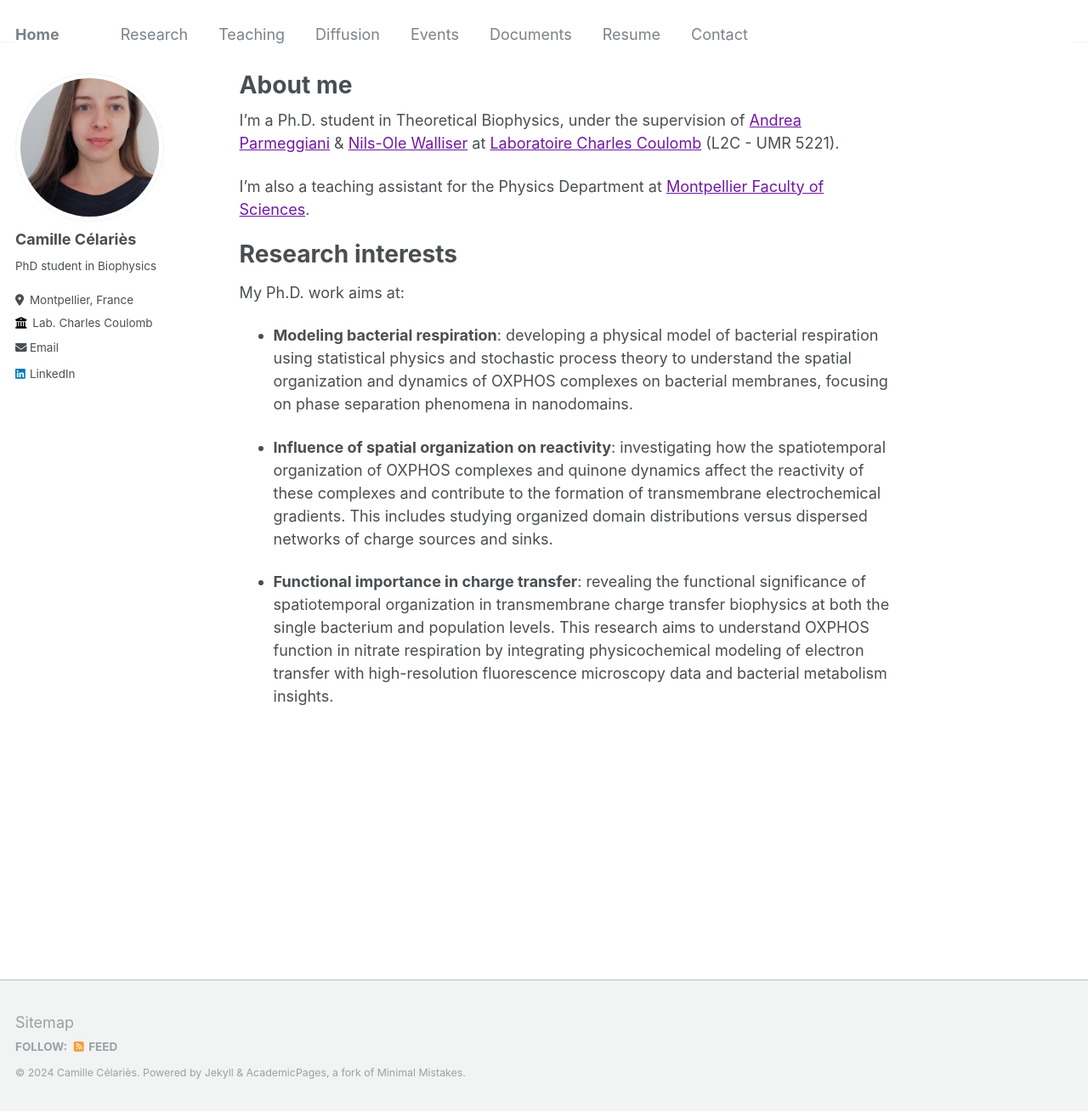
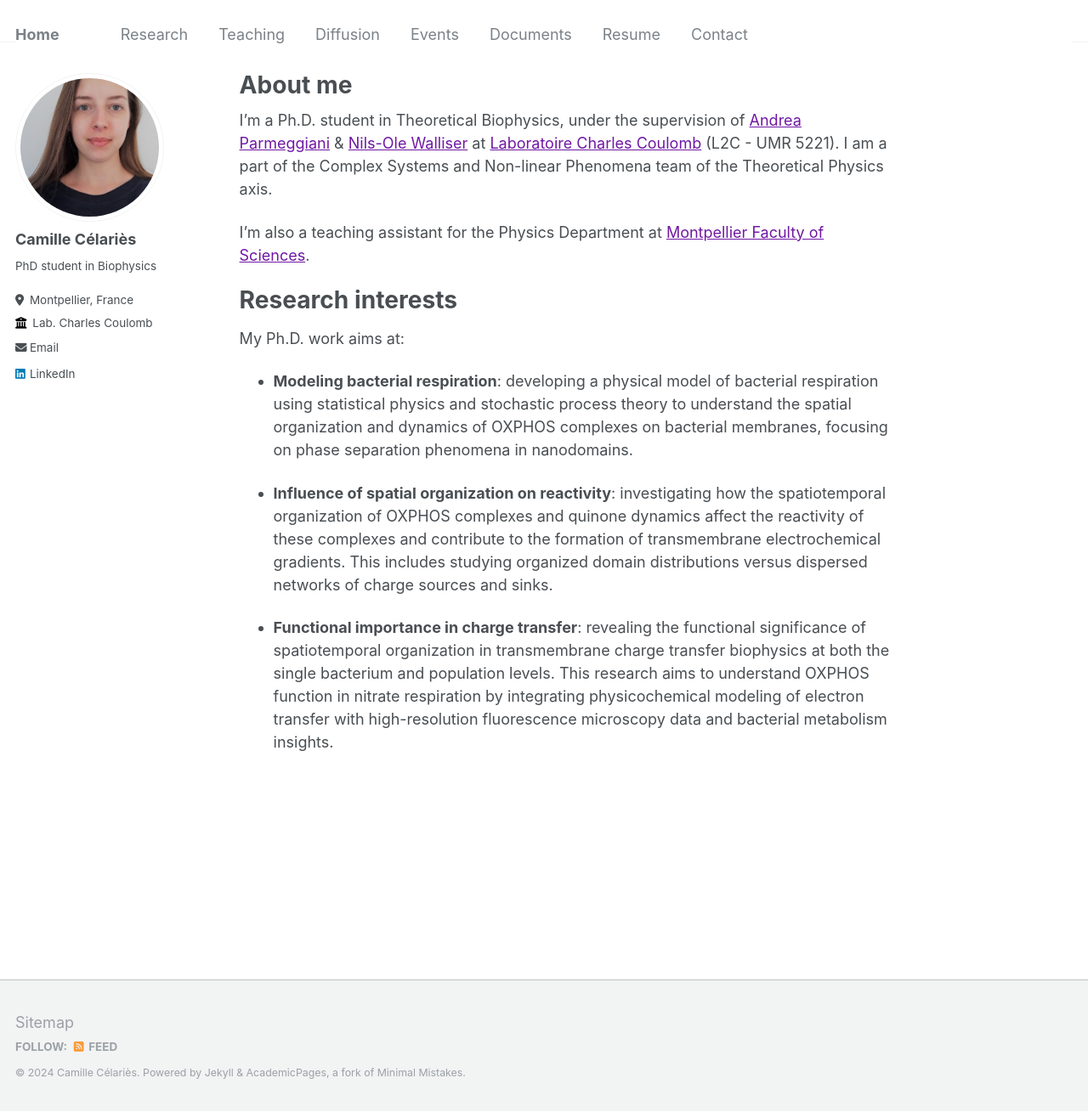
Before and after one commit to camillecelaries/camillecelaries.github.io, a Jekyll site: the page built from _pages/about.md, in a window 1280 px wide and 1309 px high. Shown: the whole window at 85% size. Built offline with Jekyll 4.4.1, drawn with Linux system fonts in a browser that asks for light colours.

Commit message:
Update about.md

```diff
--- a/_pages/about.md
+++ b/_pages/about.md
@@ -8,7 +8,7 @@
   - /about.html
 ---
 
-I'm a Ph.D. student in Theoretical Biophysics, under the supervision of [Andrea Parmeggiani](https://www.linkedin.com/in/andrea-parmeggiani-9600616/?originalSubdomain=fr) & [Nils-Ole Walliser](https://sites.google.com/view/nils-ole-walliser) at [Laboratoire Charles Coulomb](https://coulomb.umontpellier.fr) (L2C - UMR 5221).
+I'm a Ph.D. student in Theoretical Biophysics, under the supervision of [Andrea Parmeggiani](https://www.linkedin.com/in/andrea-parmeggiani-9600616/?originalSubdomain=fr) & [Nils-Ole Walliser](https://sites.google.com/view/nils-ole-walliser) at [Laboratoire Charles Coulomb](https://coulomb.umontpellier.fr) (L2C - UMR 5221). I am a part of the Complex Systems and Non-linear Phenomena team of the Theoretical Physics axis.
 
 I'm also a teaching assistant for the Physics Department at [Montpellier Faculty of Sciences](https://sciences.edu.umontpellier.fr).
 
```
